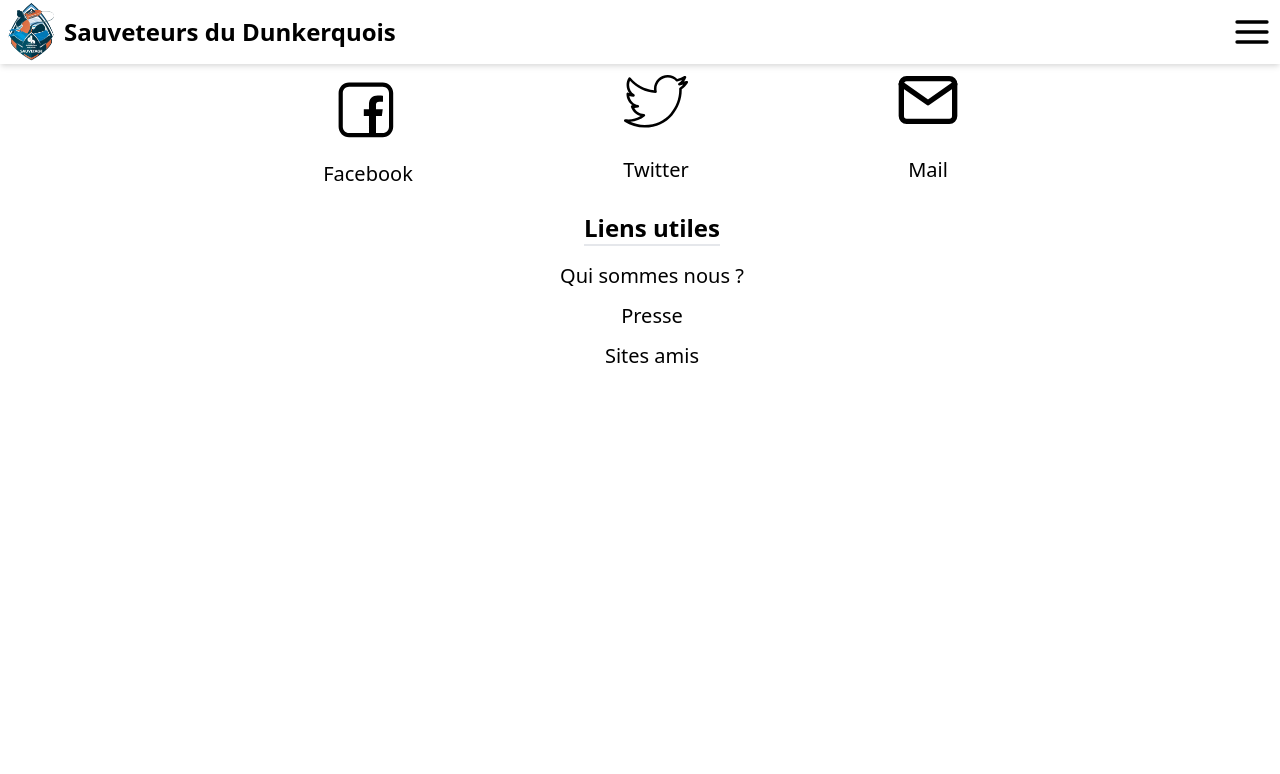
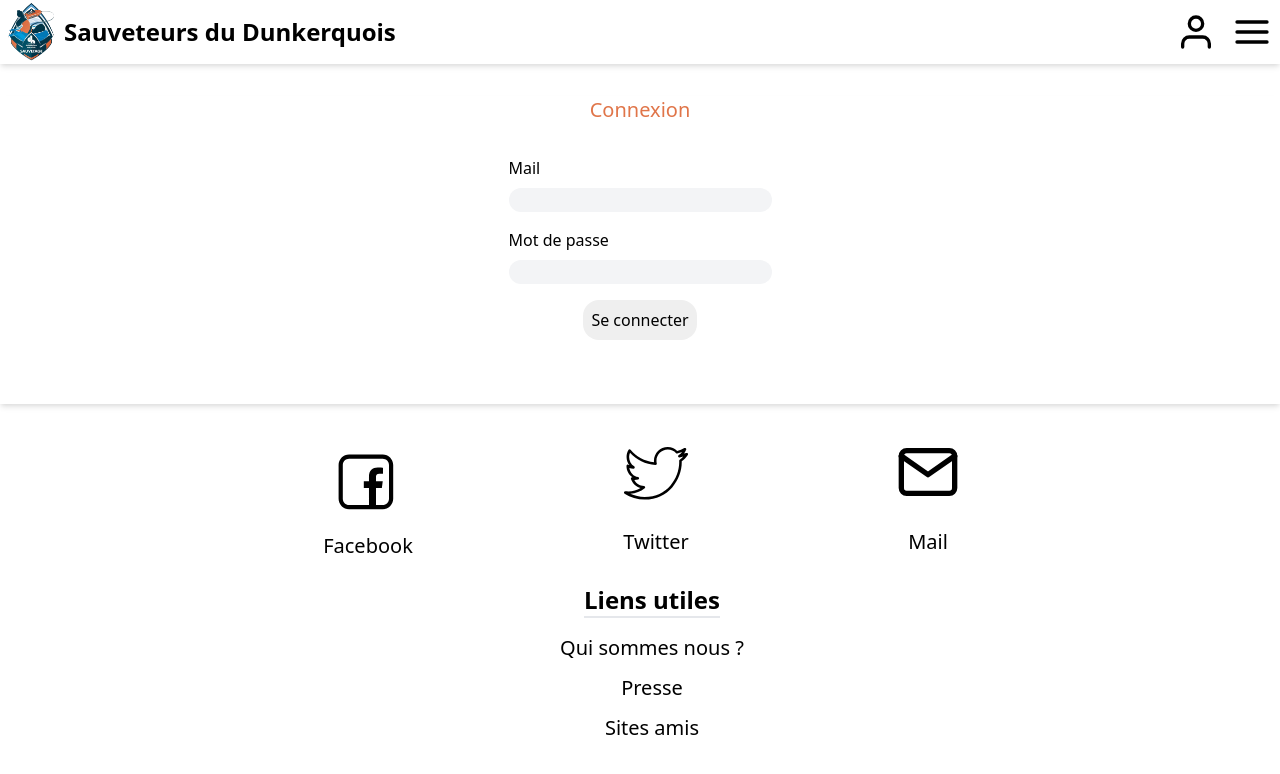
Before and after one commit to Clipsyblitz/NDI2021-384EKIP, a React (Create React App) app in the folder app/: page /auth in a window 1280 px wide. Shown: the top 774 px of the page. Built offline with nearby package versions, Linux system fonts and the light colour scheme.

Commit message:
wip: Auth

```diff
--- a/app/src/App.js
+++ b/app/src/App.js
@@ -12,6 +12,7 @@ import HistoriquePage from "./components/HistoriquePage"
 import ComplementsPage from "./components/ComplementsPage"
 import EstaminetPage from "./components/EstaminetPage"
 import ServicesPage from "./components/ServicesPage"
+import Auth from "./components/Auth"
 
 
 function App() {
@@ -29,6 +30,7 @@ function App() {
         <Route path="/historique" element={<HistoriquePage />} />
         <Route path="/complements" element={<ComplementsPage />} />
         <Route path="/estaminet" element={<EstaminetPage />} />
+        <Route path="/auth" element={<Auth />} />
         {/* <Route path="/qui-sommes-nous" element={<WhoPage />} />
         <Route path="/presse" element={<PressePage />} />
         <Route path="/sites-amis" element={<SitesAmisPage />} /> */}
--- /dev/null
+++ b/app/src/components/Auth.js
@@ -0,0 +1,49 @@
+import { useState } from 'react'
+
+function Auth(props) {
+
+    const [formEmail, setFormEmail] = useState("")
+    const [formPassword, setFormPassword] = useState("")
+    const [response, setResponse] = useState()
+
+    const connect = () => {
+        let headers = new Headers()
+        headers.append('Accept', 'application/json')
+
+        fetch("localhost:8000/admin/login", {
+            method: 'POST',
+            headers: headers,
+            body: {
+                email: formEmail,
+                password: formPassword
+            }
+        }).then(data => setResponse(data))
+    }
+
+    return (
+        <div className="flex flex-col items-center mt-8 pb-16 shadow-md mb-8">
+            <div className="text-xl mb-8" style={{ color: "#e07549" }}>
+                Connexion
+            </div>
+            <form className="flex flex-col items-center">
+                <div className="flex flex-col mb-4">
+                    <label className="mb-2" for="email"> Mail </label>
+                    <input onChange={(e) => setFormEmail(e.target.value)} className="bg-gray-100 rounded-xl focus:ring outline-none pl-4 pr-4" type="email" id="email"></input>
+                </div>
+
+                <div className="flex flex-col mb-4">
+                    <label className="mb-2" for="password"> Mot de passe </label>
+                    <input onChange={(e) => setFormPassword(e.target.value)} className="bg-gray-100 rounded-xl focus:ring outline-none pl-4 pr-4" type="password" id="password"></input>
+                </div>
+
+                <input onClick={connect} className="p-2 rounded-2xl m-auto hover:opacity-50" type="submit" value="Se connecter" />
+            </form>
+            <div>
+                { response }
+            </div>
+        </div>
+
+    )
+}
+
+export default Auth
--- a/app/src/components/Header.js
+++ b/app/src/components/Header.js
@@ -1,7 +1,5 @@
 import Menu from "./Menu"
 
-
-const bannerPath = "../assets/mer.svg"
 
 function Header(props) {
 
--- a/app/src/components/Menu.js
+++ b/app/src/components/Menu.js
@@ -2,6 +2,7 @@ import { useState } from "react"
 import Logo from "../assets/logo.png"
 import OpenedMenuIcon from "../assets/menu.svg"
 import ClosedMenuIcon from "../assets/x.svg"
+import UserIcon from "../assets/user.svg"
 
 const linkStyle = `w-max mb-2 ml-2 pl-2 pr-2 border-b-4 border-transparent`
 
@@ -20,8 +21,9 @@ function Menu(props) {
                 </div>
 
             </a>
-            <div className=" z-10 flex items-center mr-2" onClick={() => setMenuOpen(!isMenuOpen)}>
-                <img className="h-10" src={isMenuOpen ? ClosedMenuIcon : OpenedMenuIcon} alt="Icon menu" />
+            <div className=" z-10 flex items-center mr-2">
+                <a href="/auth"><img className="h-10 mr-4" src={UserIcon} alt="icon user" /></a>
+                <img onClick={() => setMenuOpen(!isMenuOpen)} className="h-10" src={isMenuOpen ? ClosedMenuIcon : OpenedMenuIcon} alt="Icon menu" />
                 {isMenuOpen && (
                     <div className="mb-2 shadow-lg absolute text-lg top-16 right-0 w-max pr-8 flex flex-col w- bg-white">
                         {links.map((elt) => {
```
Also changed, not shown: app/src/assets/mer.svg (deleted), app/src/assets/user.svg (added).
